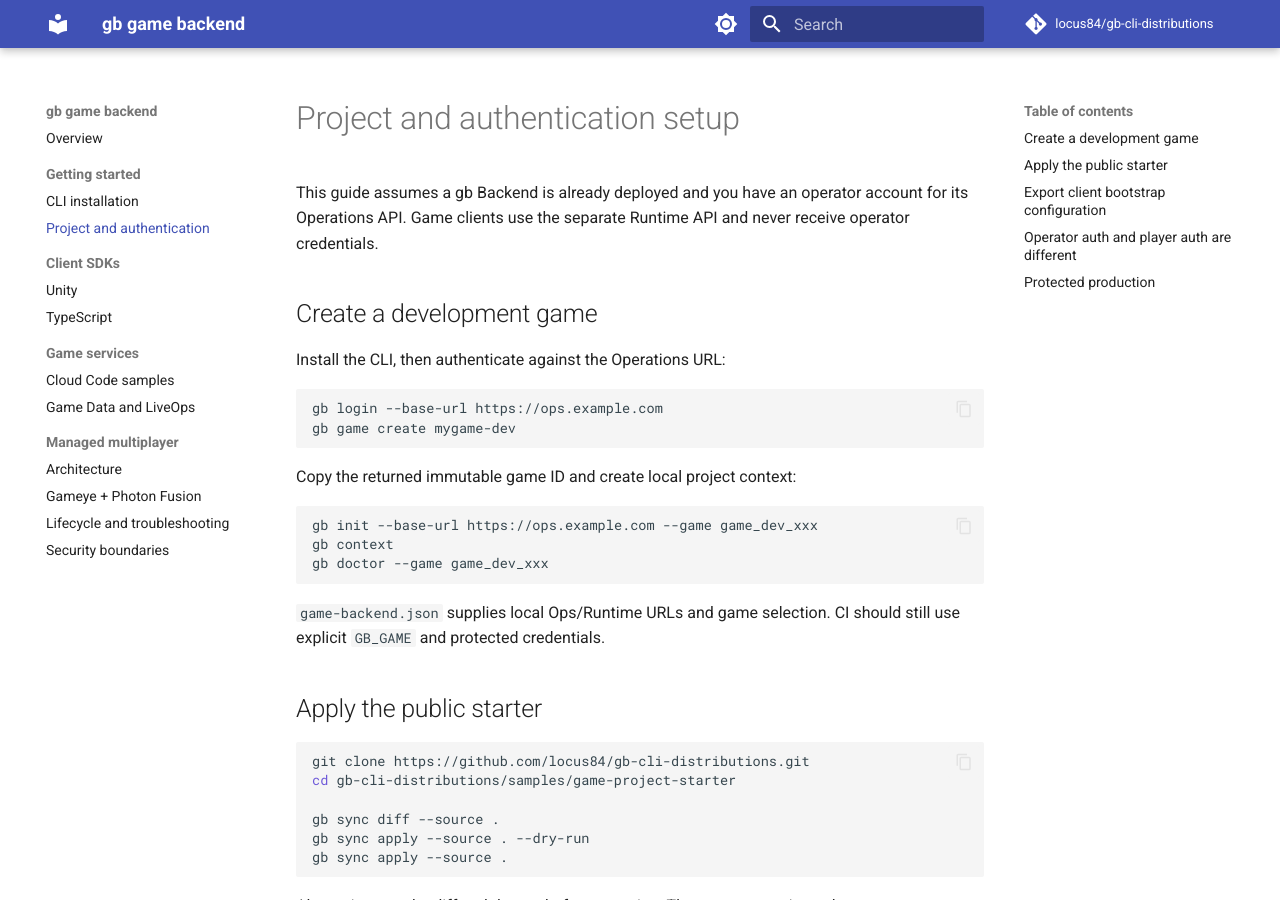
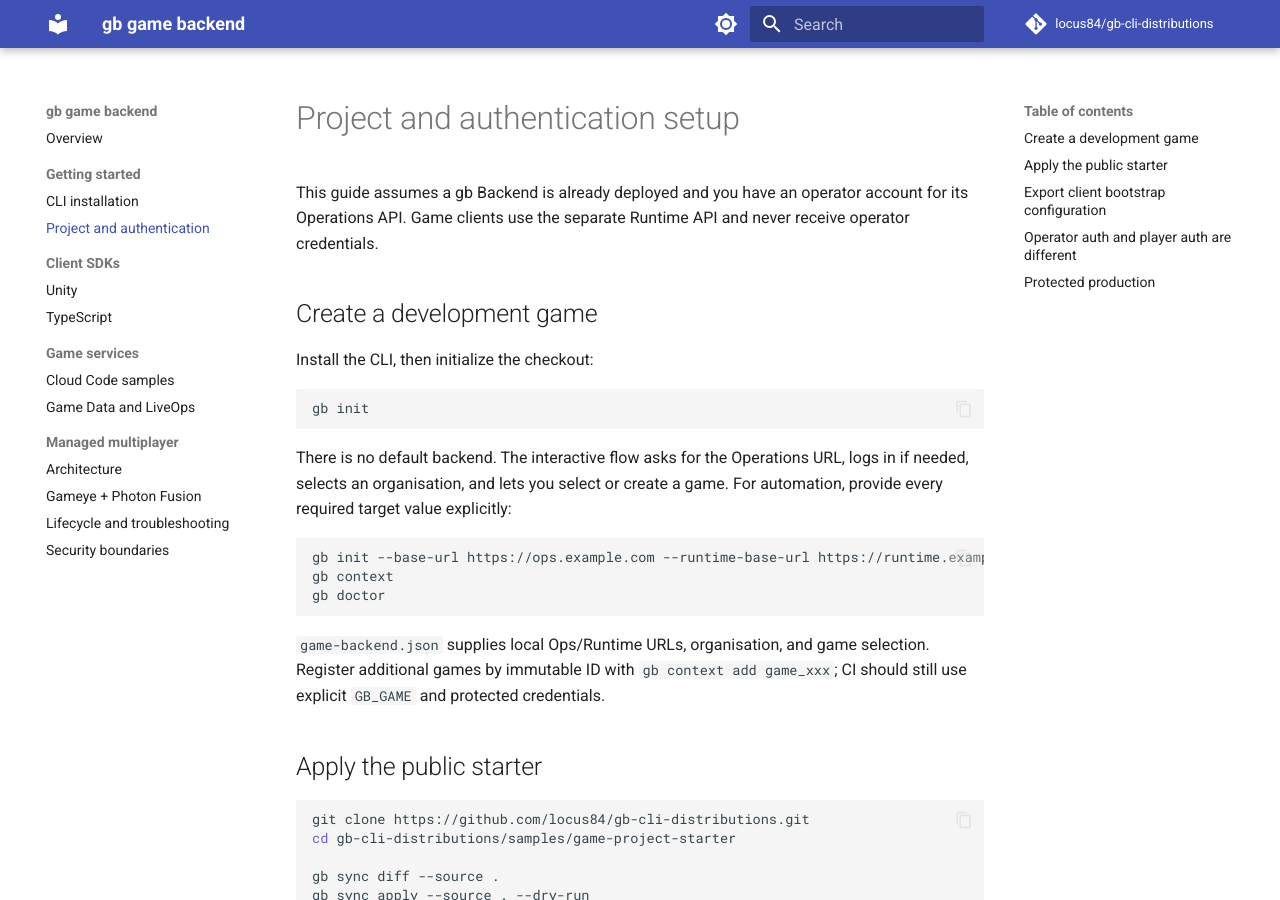
Before and after one commit to locus84/gb-cli-distributions, an MkDocs documentation site: the page built from docs/project-setup.md, in a window 1280 px wide and 900 px high. Built offline with MkDocs 1.6.1 and Material for MkDocs 9.7.7, drawn with Linux system fonts in a browser that asks for light colours; comment, search, counter and statistics services are not loaded; some of the changed text lies outside the part shown.

Commit message:
docs(release): publish v0.2.165

````diff
--- a/docs/project-setup.md
+++ b/docs/project-setup.md
@@ -4,22 +4,21 @@ This guide assumes a gb Backend is already deployed and you have an operator acc
 
 ## Create a development game
 
-Install the CLI, then authenticate against the Operations URL:
+Install the CLI, then initialize the checkout:
 
 ```bash
-gb login --base-url https://ops.example.com
-gb game create mygame-dev
+gb init
 ```
 
-Copy the returned immutable game ID and create local project context:
+There is no default backend. The interactive flow asks for the Operations URL, logs in if needed, selects an organisation, and lets you select or create a game. For automation, provide every required target value explicitly:
 
 ```bash
-gb init --base-url https://ops.example.com --game game_dev_xxx
+gb init --base-url https://ops.example.com --runtime-base-url https://runtime.example.com --org org_xxx --game game_dev_xxx
 gb context
-gb doctor --game game_dev_xxx
+gb doctor
 ```
 
-`game-backend.json` supplies local Ops/Runtime URLs and game selection. CI should still use explicit `GB_GAME` and protected credentials.
+`game-backend.json` supplies local Ops/Runtime URLs, organisation, and game selection. Register additional games by immutable ID with `gb context add game_xxx`; CI should still use explicit `GB_GAME` and protected credentials.
 
 ## Apply the public starter
 
@@ -65,17 +64,18 @@ Start a runtime test player only when needed:
 ```bash
 gb auth anonymous --game game_dev_xxx \
   --game-group-key <publishable-group-key> \
-  --save-profile dev-player device-local-1
+  --save-player dev-player device-local-1
 ```
 
-The saved profile contains a player session and must remain local.
+The saved player session is separate from operator credentials and must remain local.
 
 ## Protected production
 
 Create production separately and protect it before applying content:
 
 ```bash
-gb game create --protect mygame-prod
+gb game create --protect mygame-prod  # copy returned game.id as PROD_GAME_ID
+gb context add game_prod_xxx
 gb launch checklist --game game_prod_xxx --target production
 ```
 
````
Also changed, not shown: docs/unity-sdk.md (+1 -1 lines).
